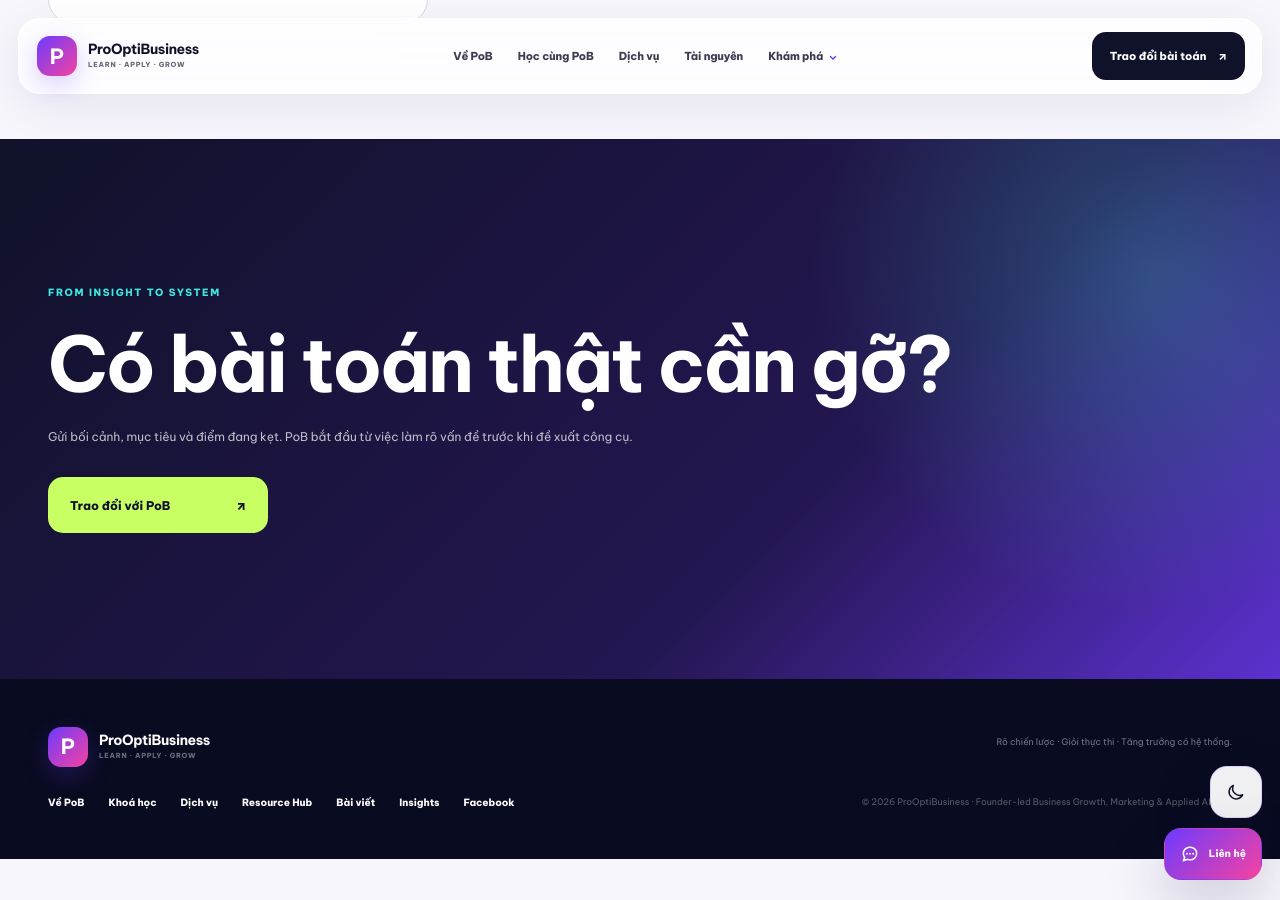
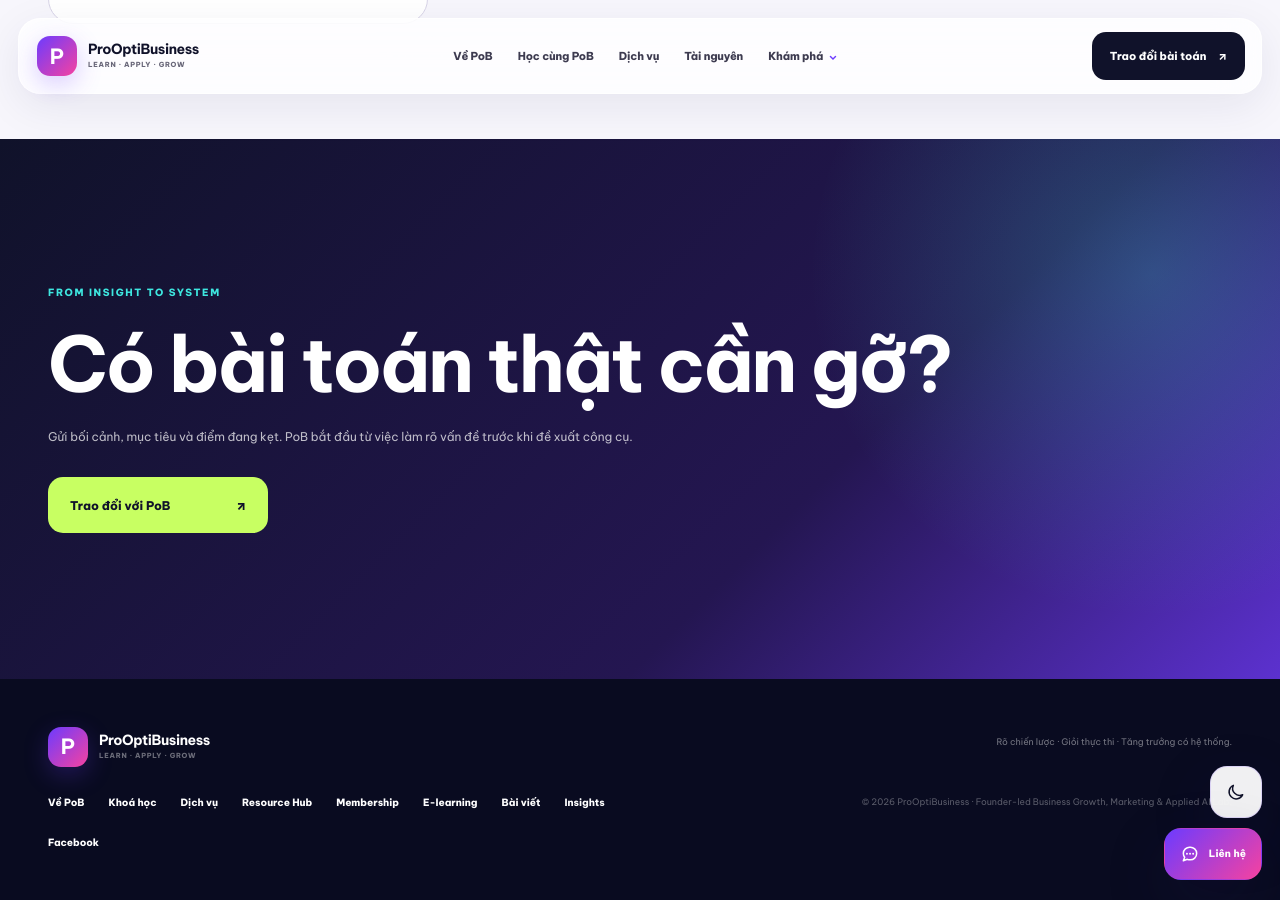
Before and after one commit to prooptibusiness/prooptibusiness.github.io, a Jekyll site: the page built from blog/index.html, in a window 1280 px wide and 900 px high, scrolled down 2802 px. Built offline with Jekyll 4.4.1, drawn with Linux system fonts in a browser that asks for light colours.

Commit message:
Update global footer navigation

```diff
--- a/_includes/pob-footer.html
+++ b/_includes/pob-footer.html
@@ -9,6 +9,8 @@
     <a href="/courses">Khoá học</a>
     <a href="/services">Dịch vụ</a>
     <a href="/resources">Resource Hub</a>
+    <a href="/membership">Membership</a>
+    <a href="/elearning">E-learning</a>
     <a href="/blog">Bài viết</a>
     <a href="/insights">Insights</a>
     <a href="https://www.facebook.com/Prooptibusiness" target="_blank" rel="noreferrer">Facebook</a>
```
